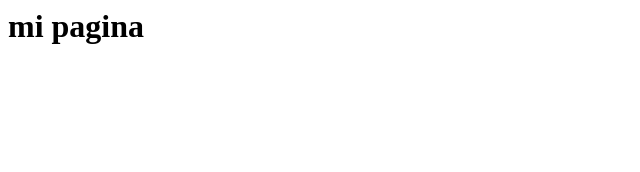
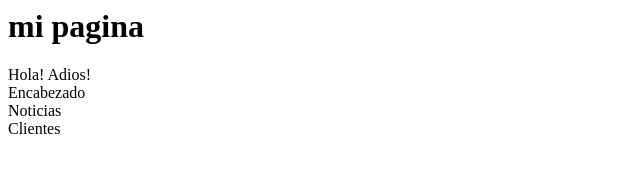
Before and after one commit to martafdez/cursogit, a plain HTML site: page index.html in a window 1280 px wide. Shown: the whole page, without its empty margins (0-640 px from the left). Drawn offline with Linux system fonts and the light colour scheme.

Commit message:
otro commit

```diff
--- a/index.html
+++ b/index.html
@@ -1,3 +1,15 @@
 <html>
 <h1>mi pagina</h1>
+<div class="heros">
+Hola! Adios!
+<div>
+Encabezado
+</div>
+<div>
+Noticias
+</div>
+<div>
+Clientes
+</div>
+
 </html>
```
